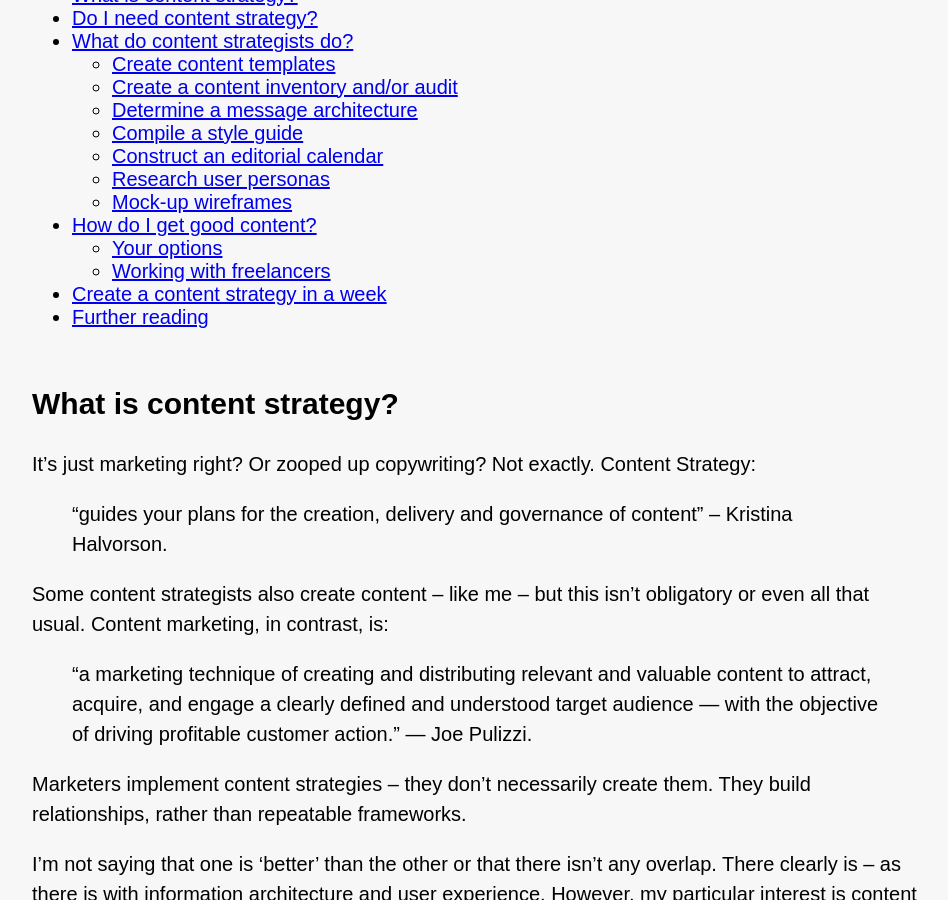
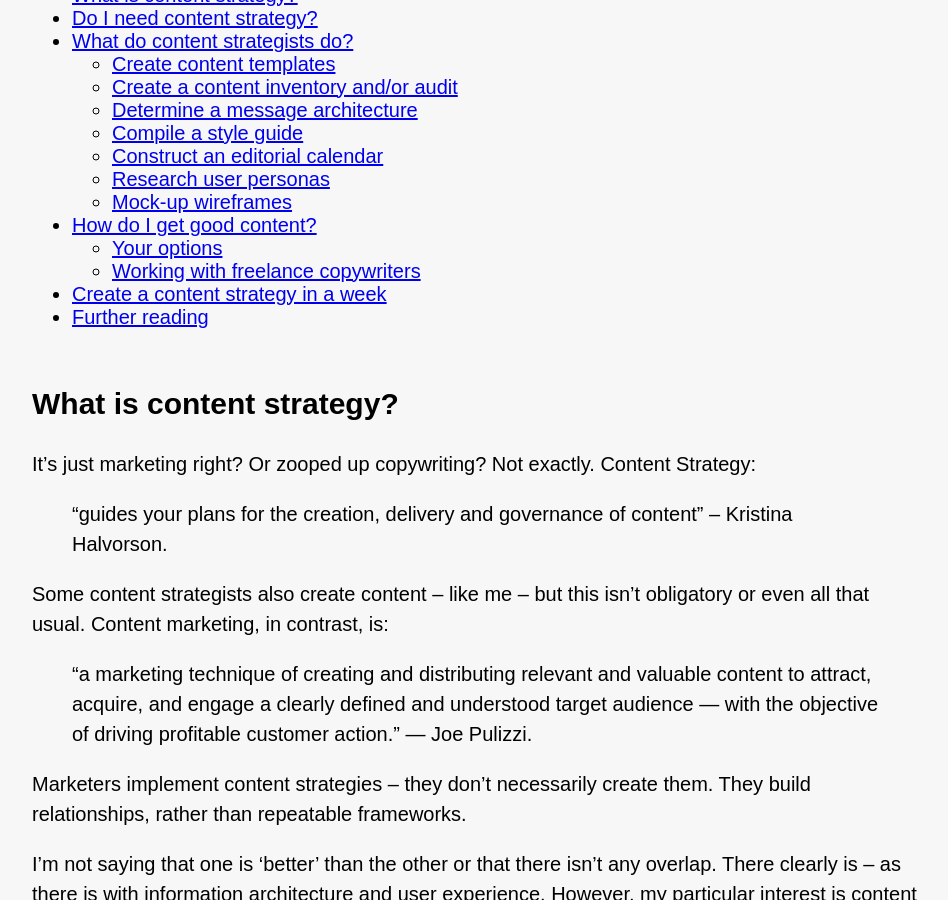
Before and after one commit to smokingpun/smokingpun.github.io, a Jekyll site: the page built from content_strategy_for_startups.md, in a window 1280 px wide and 900 px high, scrolled down 535 px. Shown: the whole window, without its empty margins (160-1108 px from the left). Built offline with Jekyll 4.4.1, drawn with Linux system fonts in a browser that asks for light colours; nearby versions of some CDN libraries.

Commit message:
edit quick links

```diff
--- a/content_strategy_for_startups.md
+++ b/content_strategy_for_startups.md
@@ -17,7 +17,7 @@
 * [Do I need content strategy?](#do-i-need-content-strategy)
 * [What do content strategists do?](#what-do-content-strategists-do)
 	* [Create content templates](#create-content-templates)
-	* [Create a content inventory and/or audit](#create-a-content-inventory)
+	* [Create a content inventory and/or audit](#create-a-content-inventory-and-or-audit)
 	* [Determine a message architecture](#determine-a-message-architecture)
 	* [Compile a style guide](#compile-a-style-guide)
 	* [Construct an editorial calendar](#construct-an-editorial-calendar)
@@ -25,7 +25,7 @@
 	* [Mock-up wireframes](#mock-up-wireframes)
 * [How do I get good content?](#how-do-i-get-good-content)
 	* [Your options](#your-options)
-	* [Working with freelancers](#working-with-freelancers)
+	* [Working with freelance copywriters](#working-with-freelance-copywriters)
 * [Create a content strategy in a week](#create-a-content-strategy-in-a-week)
 * [Further reading](#further-reading)
 
```
